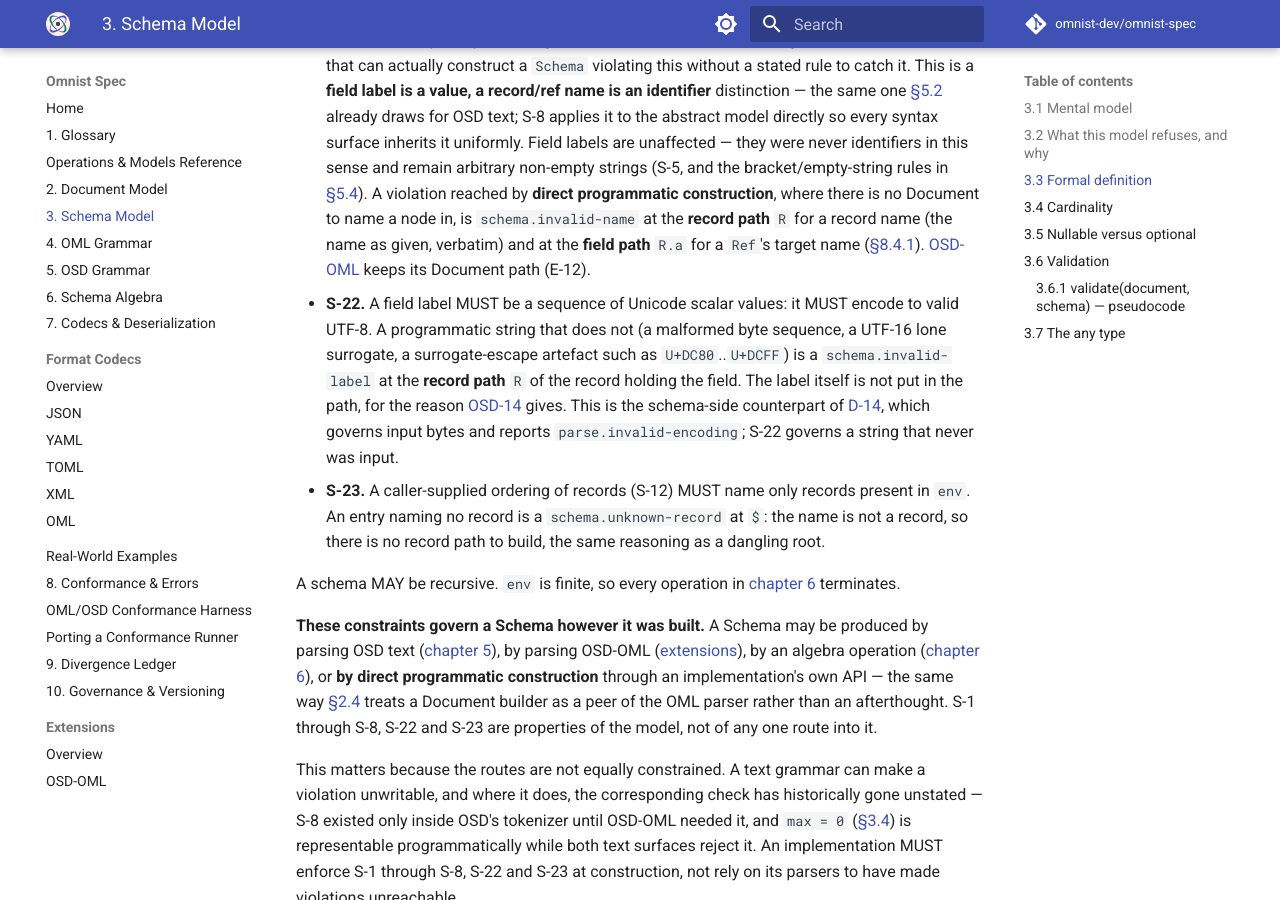
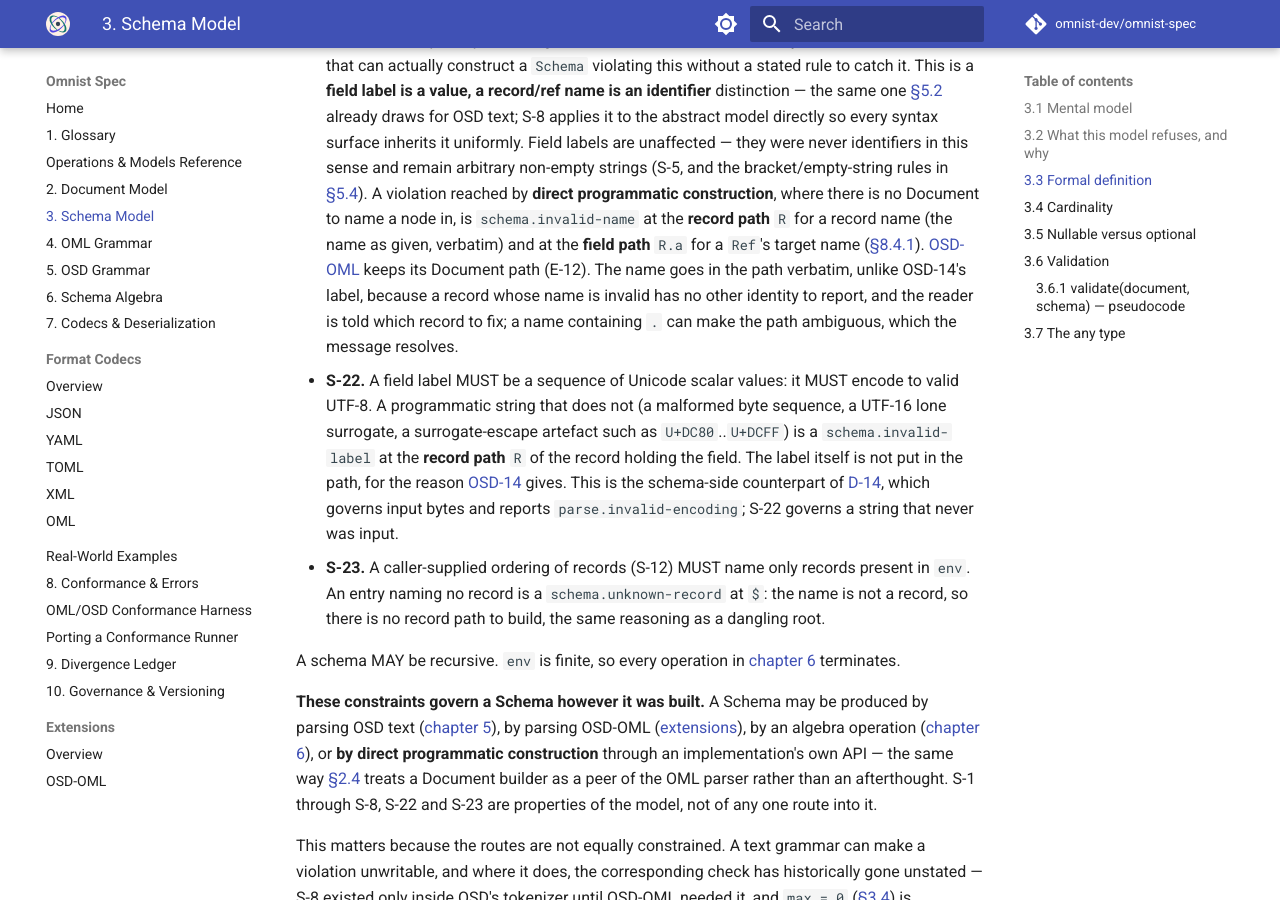
Before and after one commit to omnist-dev/omnist-spec, an MkDocs documentation site: the page built from docs/03-schema-model.md, in a window 1280 px wide and 900 px high, scrolled down 3948 px. Built offline with MkDocs 1.6.1 and Material for MkDocs 9.7.7, drawn with Linux system fonts in a browser that asks for light colours; comment, search, counter and statistics services are not loaded.

Commit message:
S-8 addendum: why a record name goes in the path verbatim

```diff
--- a/docs/03-schema-model.md
+++ b/docs/03-schema-model.md
@@ -177,6 +177,10 @@ Constraints on a well-formed schema:
   `Ref`'s target name
   ([§8.4.1](08-conformance-and-errors.md#841-which-kind-each-schema-code-uses)).
   [OSD-OML](extensions/osd-oml.md) keeps its Document path (E-12).
+  The name goes in the path verbatim, unlike OSD-14's label, because a record
+  whose name is invalid has no other identity to report, and the reader is
+  told which record to fix; a name containing `.` can make the path
+  ambiguous, which the message resolves.
 - **S-22.** A field label MUST be a sequence of Unicode scalar values: it MUST
   encode to valid UTF-8. A programmatic string that does not (a malformed byte
   sequence, a UTF-16 lone surrogate, a surrogate-escape artefact such as
```
